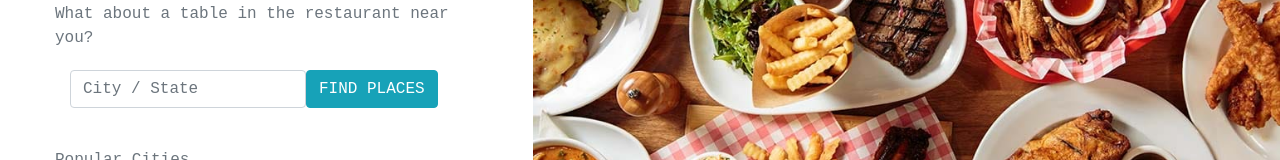
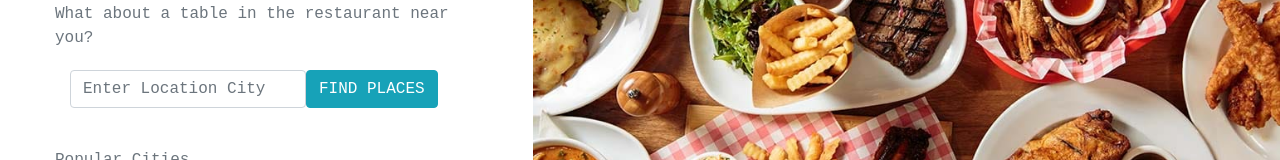
Before and after one commit to garganshul108/BookMyTable, a React (Create React App) app in the folder bookmytable/: page /home in a window 1280 px wide. Shown: the part 271-431 px from the top of the page. Built offline with nearby package versions, Linux system fonts and the light colour scheme.

Commit message:
search able added for cities in registration

```diff
--- a/bookmytable/src/components/homeTop.jsx
+++ b/bookmytable/src/components/homeTop.jsx
@@ -96,14 +96,15 @@ class HomeTop extends Component {
                     {/* --------------------------------------------------------------------------------- */}
                     <form className="form-inline">
                       <SeachableList
-                        listToDisplay={this.state.cities}
-                        display="name"
-                        label="state"
-                        placeholder="City / State"
+                        placeholder="Enter Location City"
                         listName="cities"
                         value={this.state.city}
                         onChange={this.handleCityInputChange}
-                      />
+                      >
+                        {this.state.cities.map(item => (
+                          <option value={item.name} label={item.state} />
+                        ))}
+                      </SeachableList>
                       <div className="form-group">
                         <Link
                           className="btn btn-info my-2 my-sm-0"
--- a/bookmytable/src/components/restaurantRegistration.jsx
+++ b/bookmytable/src/components/restaurantRegistration.jsx
@@ -4,6 +4,8 @@ import "../components/css/restaurantRegistration.css";
 import FormCheckbox from "./subComponents/formCheckbox";
 import RegistrationSubForm from "./subComponents/registrationSubForm";
 import RAdditionForm from "./subComponents/rAdditionForm";
+import SeachableList from "./subComponents/searchableList";
+import { getCities } from "../services/cityServices";
 class RestaurantRegistration extends Component {
   state = {
     data: {
@@ -61,7 +63,25 @@ class RestaurantRegistration extends Component {
       id: "",
       start: "",
       end: ""
-    }
+    },
+    cities: []
+  };
+
+  componentDidMount() {
+    let cities = getCities();
+    this.setState({ cities }, () => {
+      console.log(this.state);
+    });
+  }
+
+  handleCityInputChange = ({ currentTarget: input }) => {
+    console.log("city", input);
+    let { data } = this.state;
+    console.log("input.value", input.value);
+    data.location.city = input.value;
+    this.setState({ data }, () => {
+      console.log(this.state);
+    });
   };
 
   handleDeleteSlot = ({ currentTarget: btn }) => {
@@ -179,6 +199,34 @@ class RestaurantRegistration extends Component {
   };
 
   render() {
+    /****
+     *
+     *
+     *
+     *
+     *
+     *
+     *
+     *
+     *
+     *
+     *
+     *
+     *
+     *
+     *
+     *
+     *
+     *
+     *
+     *
+     *
+     *
+     *
+     *
+     *
+     *
+     */
     const renderBasicInfoForm = () => {
       return (
         <RegistrationSubForm title="Basic Information" xClass=" ">
@@ -189,14 +237,16 @@ class RestaurantRegistration extends Component {
             name="name"
             placeholder="Enter Restaurant's Name"
           />
-          <FormInput
-            label="CITY"
+          <SeachableList
+            placeholder="Enter Location City"
+            listName="cities"
             value={this.state.data.location.city}
-            name="city"
-            data-parent="location"
-            onChange={this.handleInputChange}
-            placeholder="Enter Location City"
-          />
+            onChange={this.handleCityInputChange}
+          >
+            {this.state.cities.map(item => (
+              <option value={item.name} label={item.state} />
+            ))}
+          </SeachableList>
           <div className="row">
             <div className="col-3">
               <FormInput
@@ -231,6 +281,33 @@ class RestaurantRegistration extends Component {
         </RegistrationSubForm>
       );
     };
+
+    /****
+     *
+     *
+     *
+     *
+     *
+     *
+     *
+     *
+     *
+     *
+     *
+     *
+     *
+     *
+     *
+     *
+     *
+     *
+     *
+     *
+     *
+     *
+     *
+     *
+     */
 
     const renderLocationForm = () => {
       return (
@@ -515,19 +592,6 @@ class RestaurantRegistration extends Component {
             </div>
           </div>
 
-          {/* ------------------------------------------------------------------------------------------------------ */}
-          {/* ------------------------------------------------------------------------------------------------------ */}
-          {/* ------------------------------------------------------------------------------------------------------ */}
-          {/* ------------------------------------------------------------------------------------------------------ */}
-          {/* ------------------------------------------------------------------------------------------------------ */}
-          {/* ------------------------------------------------------------------------------------------------------ */}
-          {/* ------------------------------------------------------------------------------------------------------ */}
-          {/* ------------------------------------------------------------------------------------------------------ */}
-          {/* ------------------------------------------------------------------------------------------------------ */}
-          {/* ------------------------------------------------------------------------------------------------------ */}
-          {/* ------------------------------------------------------------------------------------------------------ */}
-          {/* ------------------------------------------------------------------------------------------------------ */}
-          {/* ------------------------------------------------------------------------------------------------------ */}
           <div className="row">
             <div className="col">
               <form
@@ -562,10 +626,6 @@ class RestaurantRegistration extends Component {
             </div>
           </div>
 
-          {/*--------------------------------------------------------------------------- */}
-          {/* ------------------------------------------------------------------------------------------------------ */}
-          {/* ---------------------------*/}
-
           <div className="row">
             <div className="col">
               <div className="slotsDisplay">
@@ -587,18 +647,6 @@ class RestaurantRegistration extends Component {
               </div>
             </div>
           </div>
-          {/* ------------------------------------------------------------------------------------------------------ */}
-          {/* ------------------------------------------------------------------------------------------------------ */}
-          {/* ------------------------------------------------------------------------------------------------------ */}
-          {/* ------------------------------------------------------------------------------------------------------ */}
-          {/* ------------------------------------------------------------------------------------------------------ */}
-          {/* ------------------------------------------------------------------------------------------------------ */}
-          {/* ------------------------------------------------------------------------------------------------------ */}
-          {/* ------------------------------------------------------------------------------------------------------ */}
-          {/* ------------------------------------------------------------------------------------------------------ */}
-          {/* ------------------------------------------------------------------------------------------------------ */}
-          {/* ------------------------------------------------------------------------------------------------------ */}
-          {/* ------------------------------------------------------------------------------------------------------ */}
         </RegistrationSubForm>
       );
     };
--- a/bookmytable/src/components/subComponents/searchableList.jsx
+++ b/bookmytable/src/components/subComponents/searchableList.jsx
@@ -5,15 +5,7 @@ class SeachableList extends Component {
     console.log("option select", e.currentTarget);
   };
   render() {
-    const {
-      listToDisplay,
-      listName,
-      display,
-      value,
-      label,
-      onChange,
-      ...rest
-    } = this.props;
+    const { listName, value, onChange, children, ...rest } = this.props;
     return (
       <div className="form-group">
         <input
@@ -23,12 +15,7 @@ class SeachableList extends Component {
           onChange={onChange}
           {...rest}
         />
-
-        <datalist id={listName}>
-          {listToDisplay.map(item => (
-            <option value={item[display]} label={item[label]} />
-          ))}
-        </datalist>
+        <datalist id={listName}>{children}</datalist>
       </div>
     );
   }
```
